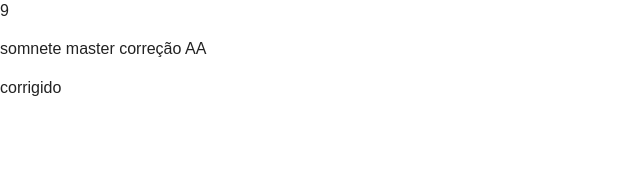
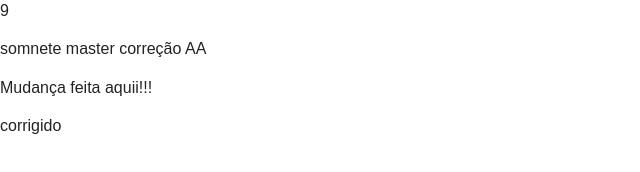
Before and after one commit to jefterlf/teste_com, a plain HTML site: page index.html in a window 1280 px wide. Shown: the whole page, without its empty margins (0-640 px from the left). Drawn offline with nearby package versions, Linux system fonts and the light colour scheme.

Commit message:
Alterei localmente.

```diff
--- a/index.html
+++ b/index.html
@@ -23,6 +23,8 @@
 
         <!-- Add your site or application content here somente develop-->
         <p>somnete master correção AA</p>
+        <p>Mudança feita aquii!!!</p>
+
         <p>corrigido</p>
         <script src="//ajax.googleapis.com/ajax/libs/jquery/1.10.2/jquery.min.js"></script>
         <script>window.jQuery || document.write('<script src="js/vendor/jquery-1.10.2.min.js"><\/script>')</script>
```
Also changed, not shown: 1 other file.
